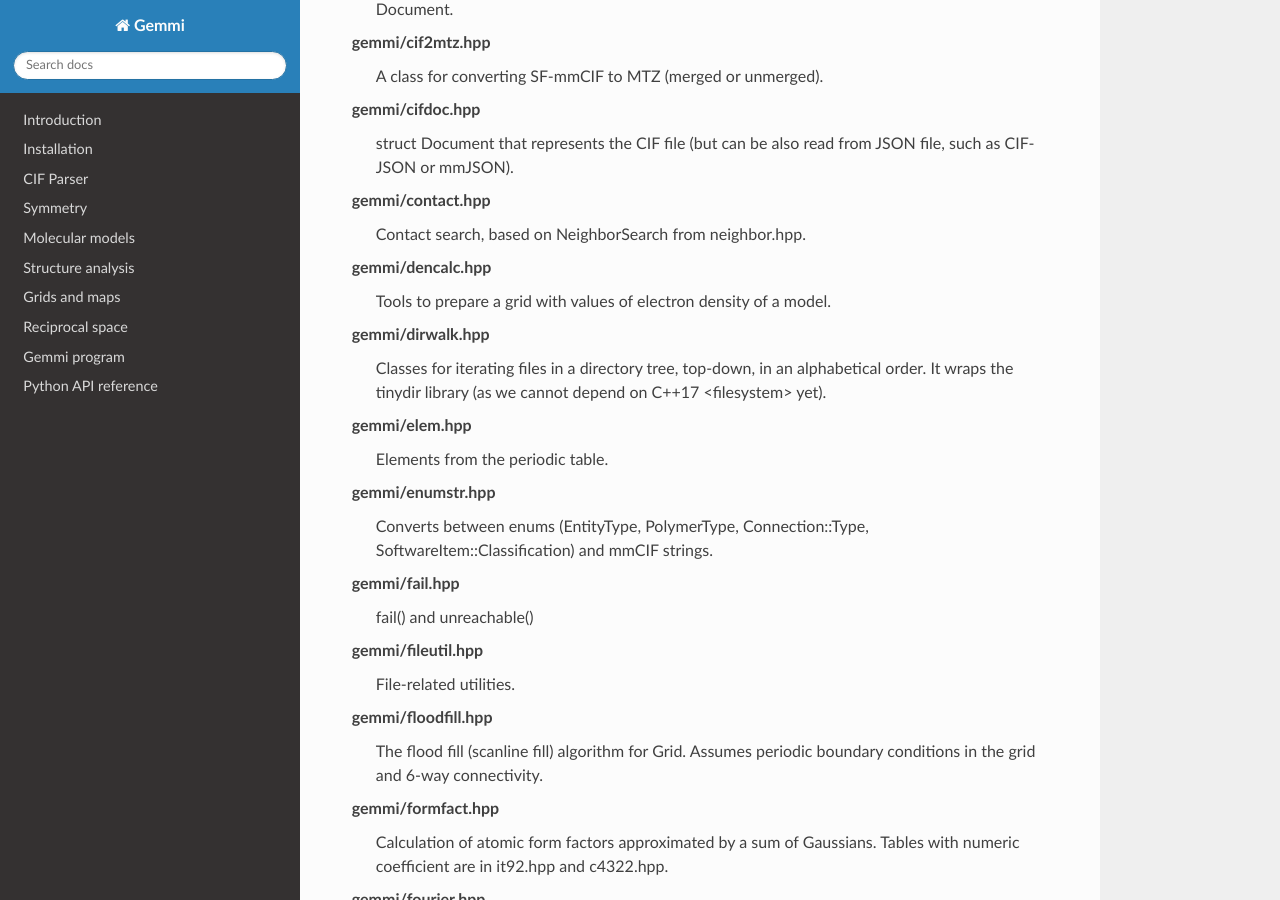
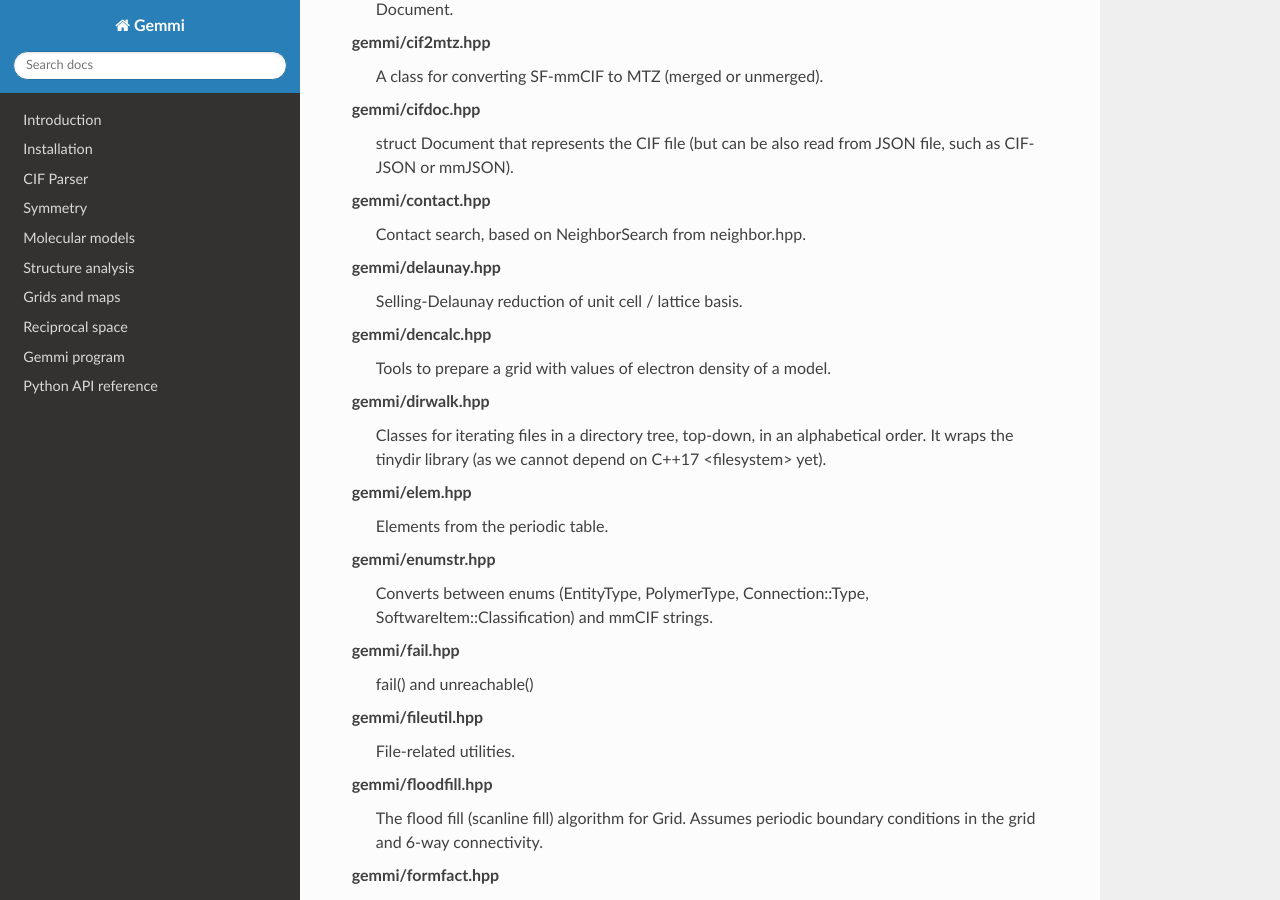
Before and after one commit to project-gemmi/gemmi, a Sphinx documentation site: the page built from docs/headers.rst, in a window 1280 px wide and 900 px high, scrolled down 1147 px. Built offline with Sphinx 7.4.7 and the Read the Docs theme 2.0.0, drawn with Linux system fonts in a browser that asks for light colours.

Commit message:
WIP: Selling-Delaunay reduction

```diff
--- a/docs/headers.rst
+++ b/docs/headers.rst
@@ -58,6 +58,9 @@ gemmi/cifdoc.hpp
 
 gemmi/contact.hpp
     Contact search, based on NeighborSearch from neighbor.hpp.
+
+gemmi/delaunay.hpp
+    Selling-Delaunay reduction of unit cell / lattice basis.
 
 gemmi/dencalc.hpp
     Tools to prepare a grid with values of electron density of a model.
```
Also changed, not shown: 3 other files.
